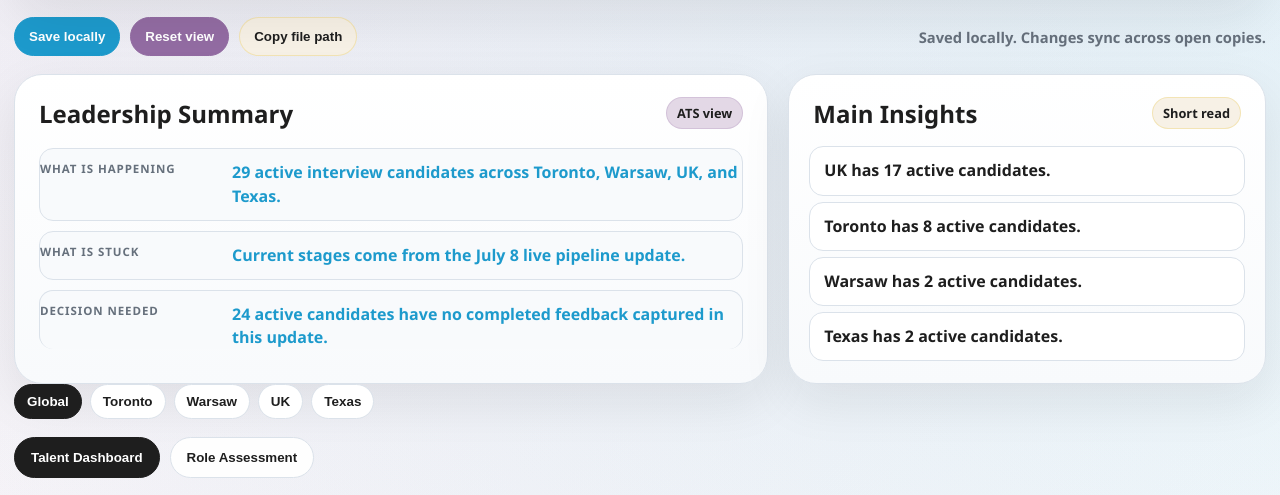
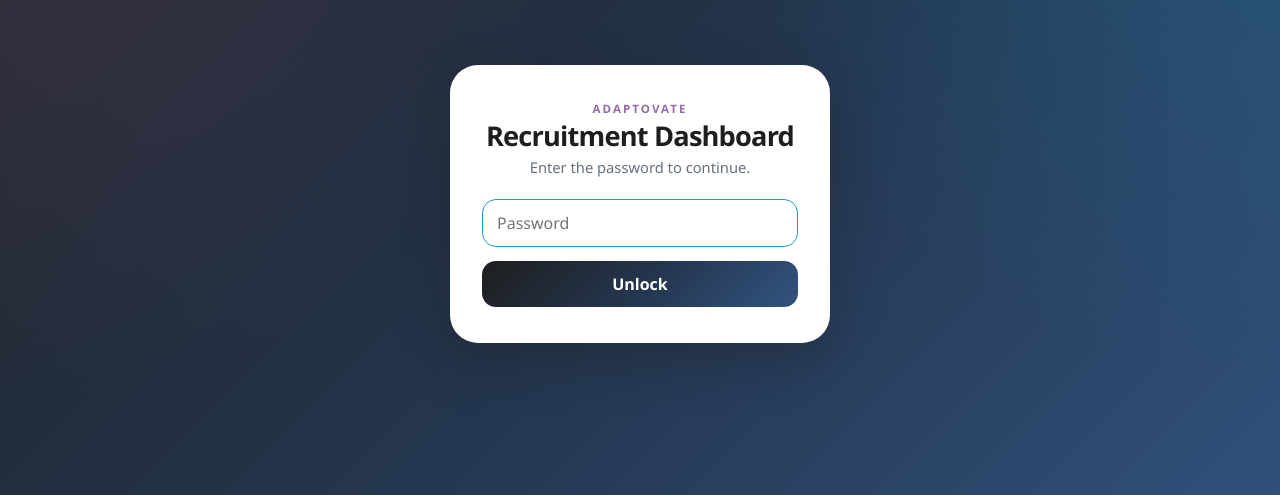
Before and after one commit to Simmy-Simmy/TalentDashboard, a website: page index.html in a window 1280 px wide. Shown: the part 196-691 px from the top of the page. Drawn offline with Linux system fonts and the light colour scheme.

Commit message:
Add client-side password gate for casual access control
Full-screen login overlay hides site content until the correct
password is entered; session persists via sessionStorage, with a
Logout button to clear it. Not real security - password ships in
the browser-loaded JS.

```diff
--- a/index.html
+++ b/index.html
@@ -6,8 +6,32 @@
   <meta name="color-scheme" content="light only" />
   <title>ADAPTOVATE Talent Dashboard</title>
   <link rel="stylesheet" href="./style.css" />
+  <link rel="stylesheet" href="./password-gate.css" />
 </head>
 <body>
+
+  <!-- ============================================================
+       PASSWORD GATE — full-screen login shown until unlocked.
+       Logic lives in password-gate.js (edit SITE_PASSWORD there).
+       ============================================================ -->
+  <div id="password-gate" class="password-gate">
+    <div class="password-gate__card">
+      <div class="password-gate__eyebrow">ADAPTOVATE</div>
+      <h1 class="password-gate__title">Recruitment Dashboard</h1>
+      <p class="password-gate__sub">Enter the password to continue.</p>
+      <input type="password" id="password-input" class="password-gate__input" placeholder="Password" autocomplete="off" />
+      <button type="button" id="password-submit" class="password-gate__button">Unlock</button>
+      <p id="password-error" class="password-gate__error" hidden>Incorrect password. Please try again.</p>
+    </div>
+  </div>
+  <!-- ======================= END PASSWORD GATE ======================= -->
+
+  <!-- ============================================================
+       PROTECTED CONTENT — hidden (display:none) until the correct
+       password is entered. Paste/keep all existing site markup
+       inside this wrapper; nothing inside it needs to change.
+       ============================================================ -->
+  <div id="protected-content" style="display:none;">
   <main class="wrap">
     <section class="hero">
       <div class="eyebrow">ADAPTOVATE</div>
@@ -19,6 +43,7 @@
       <button class="btn primary" type="button" data-action="save">Save locally</button>
       <button class="btn secondary" type="button" data-action="reset">Reset view</button>
       <button class="btn ghost" type="button" data-action="copy-link">Copy file path</button>
+      <button class="btn ghost" type="button" id="logout-button">Logout</button>
       <div class="status" data-status>Local dashboard loaded from clean workbook data.</div>
     </div>
 
@@ -290,8 +315,11 @@
 
     <p class="footer">Internal working dashboard. Clean workbook import. ATS data only.</p>
   </main>
+  </div>
+  <!-- ===================== END PROTECTED CONTENT ===================== -->
 
   <script src="./data-loader.js?v=20260625-ukfix"></script>
   <script src="./app.js?v=20260625-ukfix"></script>
+  <script src="./password-gate.js"></script>
 </body>
 </html>
--- /dev/null
+++ b/password-gate.css
@@ -0,0 +1,90 @@
+/* ============================================================
+   PASSWORD GATE STYLES
+   Full-screen overlay shown before the site content is revealed.
+   Safe to restyle freely — it does not affect style.css.
+   ============================================================ */
+
+.password-gate {
+  position: fixed;
+  inset: 0;
+  z-index: 9999;
+  display: flex;
+  align-items: center;
+  justify-content: center;
+  padding: 24px;
+  background:
+    radial-gradient(circle at top left, rgba(147, 108, 163, 0.25), transparent 40%),
+    radial-gradient(circle at top right, rgba(29, 154, 204, 0.25), transparent 38%),
+    linear-gradient(135deg, #1e1e1e 0%, #24364f 52%, #32537f 100%);
+}
+
+.password-gate__card {
+  width: min(380px, 100%);
+  background: #ffffff;
+  border-radius: 28px;
+  padding: 36px 32px;
+  box-shadow: 0 18px 50px rgba(30, 30, 30, 0.35);
+  text-align: center;
+}
+
+.password-gate__eyebrow {
+  font-size: 0.72rem;
+  letter-spacing: 0.18em;
+  text-transform: uppercase;
+  font-weight: 800;
+  color: #936ca3;
+  margin-bottom: 6px;
+}
+
+.password-gate__title {
+  margin: 0 0 6px;
+  font-size: 1.7rem;
+  letter-spacing: -0.03em;
+  color: #1e1e1e;
+}
+
+.password-gate__sub {
+  margin: 0 0 22px;
+  color: #66707c;
+  font-size: 0.92rem;
+}
+
+.password-gate__input {
+  width: 100%;
+  padding: 12px 14px;
+  border-radius: 14px;
+  border: 1px solid #dbe2ea;
+  font-size: 1rem;
+  margin-bottom: 14px;
+  outline: none;
+  transition: border-color 0.15s ease;
+  font-family: inherit;
+}
+
+.password-gate__input:focus {
+  border-color: #1d9acc;
+}
+
+.password-gate__button {
+  width: 100%;
+  padding: 12px 14px;
+  border: none;
+  border-radius: 14px;
+  background: linear-gradient(135deg, #1e1e1e 0%, #24364f 52%, #32537f 100%);
+  color: #fff;
+  font-size: 1rem;
+  font-weight: 600;
+  cursor: pointer;
+  transition: opacity 0.15s ease;
+  font-family: inherit;
+}
+
+.password-gate__button:hover {
+  opacity: 0.88;
+}
+
+.password-gate__error {
+  margin: 14px 0 0;
+  color: #c0392b;
+  font-size: 0.88rem;
+}
--- /dev/null
+++ b/password-gate.js
@@ -0,0 +1,70 @@
+// ============================================================
+// PASSWORD GATE — vanilla JS, no dependencies.
+//
+// To change the password, edit SITE_PASSWORD below. That's the
+// only line you need to touch to rotate the password.
+//
+// NOTE: This is a casual access gate only. The password lives in
+// this file, which any visitor's browser downloads, so it is not
+// real security — it just keeps the page from loading openly.
+// ============================================================
+(function () {
+  var SITE_PASSWORD = "changeme"; // <-- CHANGE THIS PASSWORD
+  var SESSION_KEY = "site-unlocked";
+
+  var gate = document.getElementById("password-gate");
+  var protectedContent = document.getElementById("protected-content");
+  var input = document.getElementById("password-input");
+  var submitBtn = document.getElementById("password-submit");
+  var errorMsg = document.getElementById("password-error");
+  var logoutBtn = document.getElementById("logout-button");
+
+  function showSite() {
+    gate.style.display = "none";
+    protectedContent.style.display = "";
+  }
+
+  function showGate() {
+    gate.style.display = "flex";
+    protectedContent.style.display = "none";
+    input.value = "";
+    errorMsg.hidden = true;
+    input.focus();
+  }
+
+  function attemptLogin() {
+    if (input.value === SITE_PASSWORD) {
+      sessionStorage.setItem(SESSION_KEY, "true");
+      errorMsg.hidden = true;
+      showSite();
+    } else {
+      errorMsg.hidden = false;
+      input.value = "";
+      input.focus();
+    }
+  }
+
+  function logout() {
+    sessionStorage.removeItem(SESSION_KEY);
+    showGate();
+  }
+
+  // Restore session on page load — no re-entry needed mid-visit.
+  if (sessionStorage.getItem(SESSION_KEY) === "true") {
+    showSite();
+  } else {
+    showGate();
+  }
+
+  submitBtn.addEventListener("click", attemptLogin);
+
+  input.addEventListener("keydown", function (event) {
+    if (event.key === "Enter") {
+      attemptLogin();
+    }
+  });
+
+  if (logoutBtn) {
+    logoutBtn.addEventListener("click", logout);
+  }
+})();
```
